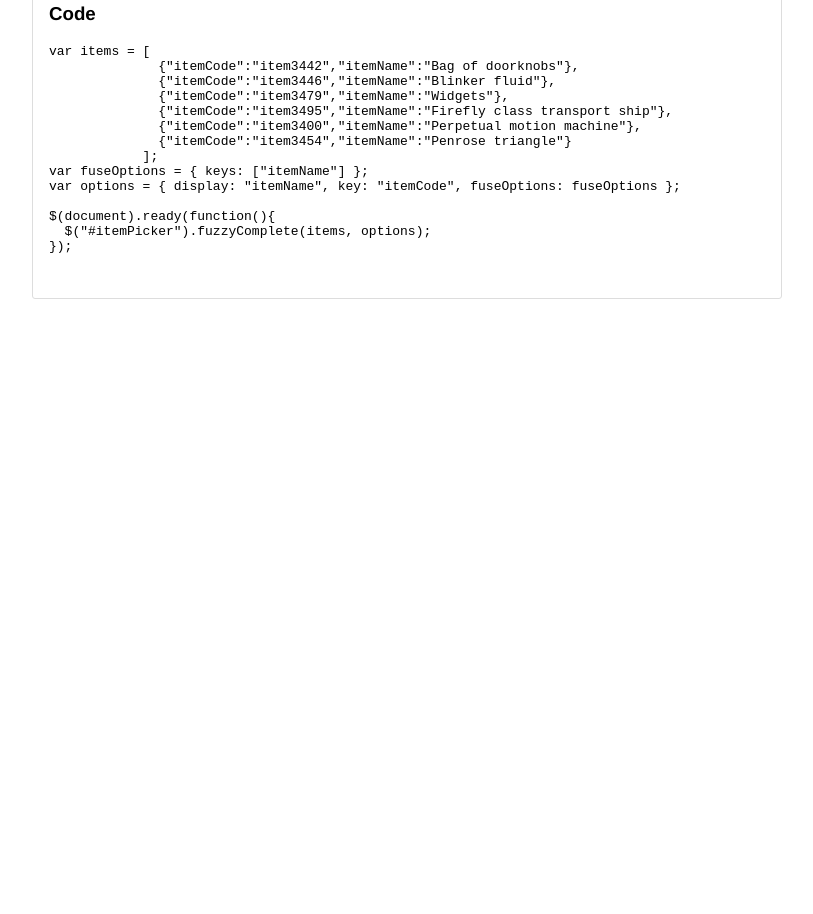
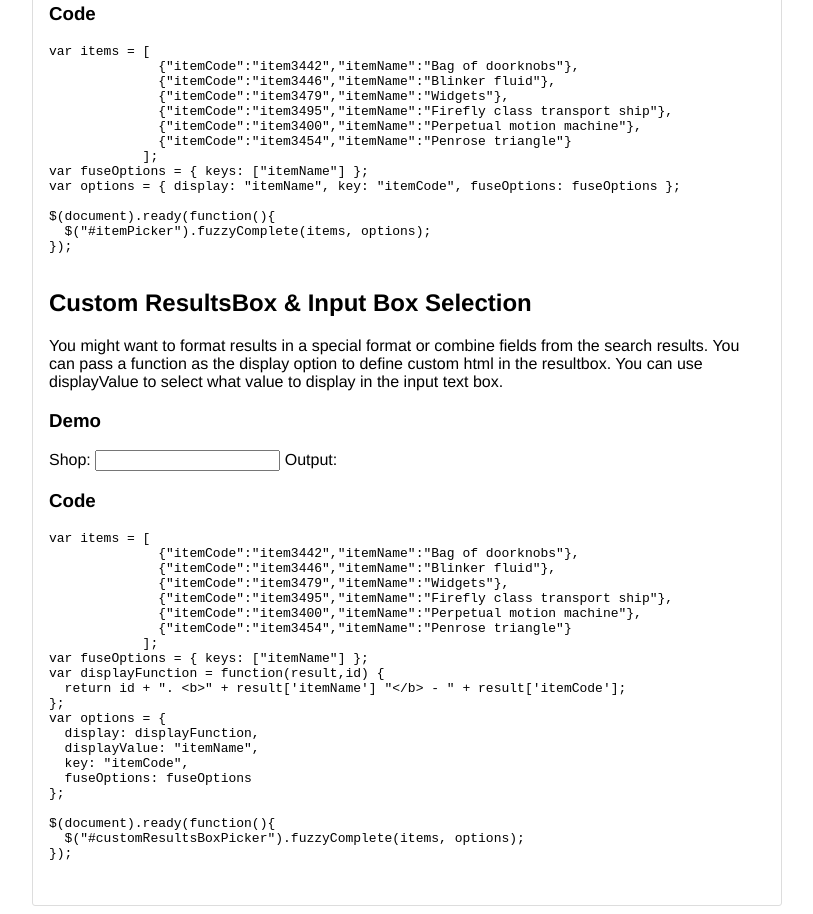
Before and after one commit to aliask/fuzzycomplete, a website: page example/examples.html in a window 1280 px wide. Shown: the part 1343-2257 px from the top of the page, without its empty margins (233-1046 px from the left). Before the commit the page ends 1650 px from the top, so only its background shows below. Drawn offline with nearby package versions, Linux system fonts and the light colour scheme; files that its build step writes are made by us from their sources.

Commit message:
added displayValue option and added to examples and README

```diff
--- a/example/examples.html
+++ b/example/examples.html
@@ -130,6 +130,43 @@ $(document).ready(function(){
 });
     </pre>
 
+    <h2>Custom ResultsBox & Input Box Selection</h2>
+    <p>
+      You might want to format results in a special format or combine fields from the search results. You can pass a function as the display option to define custom html in the resultbox. You can use displayValue to select what value to display in the input text box.
+    </p>
+    <h3>Demo</h3>
+
+    <p>
+      Shop: <input type="text" id="customResultsBoxPicker" name="item">
+      <label for="companyValue">Output:</label> <span class="output"></span>
+    </p>
+
+    <h3>Code</h3>
+    <pre>
+var items = [
+              {"itemCode":"item3442","itemName":"Bag of doorknobs"},
+              {"itemCode":"item3446","itemName":"Blinker fluid"},
+              {"itemCode":"item3479","itemName":"Widgets"},
+              {"itemCode":"item3495","itemName":"Firefly class transport ship"},
+              {"itemCode":"item3400","itemName":"Perpetual motion machine"},
+              {"itemCode":"item3454","itemName":"Penrose triangle"}
+            ];
+var fuseOptions = { keys: ["itemName"] };
+var displayFunction = function(result,id) {
+  return id + ". &lt;b&gt;" + result['itemName'] "&lt;/b&gt; - " + result['itemCode'];
+};
+var options = {
+  display: displayFunction,
+  displayValue: "itemName",
+  key: "itemCode",
+  fuseOptions: fuseOptions
+};
+
+$(document).ready(function(){
+  $("#customResultsBoxPicker").fuzzyComplete(items, options);
+});
+    </pre>
+
     <script>
       var companies = [
                     {"companyName":"Aperture Science"},
@@ -162,10 +199,13 @@ $(document).ready(function(){
       var fuseOptions3 = { keys: ["itemName"] };
       var options3 = { display: "itemName", key: "itemCode", fuseOptions: fuseOptions3 };
 
+      var options4 = { display: function(result,id) { return id + ". <b>" + result['itemName'] + "</b> - " + result['itemCode']; }, displayValue: "itemName",key: "itemCode", fuseOptions: fuseOptions3 };
+
       $(document).ready(function(){
         $("#companyPicker").fuzzyComplete(companies);
         $("#airportPicker").fuzzyComplete(airports, options2);
         $("#itemPicker").fuzzyComplete(items, options3);
+        $("#customResultsBoxPicker").fuzzyComplete(items, options4);
 
         $('input').on('keyup blur', function() {
           $(this).parent().find(".output").html($(this).parent().find("select").val());
@@ -173,6 +213,5 @@ $(document).ready(function(){
       });
     </script>
   </div>
-
 </body>
 </html>
--- a/src/js/fuzzycomplete.js
+++ b/src/js/fuzzycomplete.js
@@ -46,7 +46,7 @@
 
       function selectCurrent() {
         selectBox.val(resultsBox.children('.selected').first().data('id'));
-        searchBox.val(resultsBox.children('.selected').first().text());
+        searchBox.val(resultsBox.children('.selected').first().data('displayValue'));
       }
 
       searchBox.keydown(function(e) {
@@ -123,10 +123,17 @@
                                selectCurrent();
                                resultsBox.hide();
                              });
-          if (typeof options.displayFunction === 'function') {
-            resultsRow = resultsRow.html( options.displayFunction(result, i) );
+          if (typeof options.display === 'function') {
+            resultsRow.html( options.display(result, i) );
           } else {
-            resultsRow = resultsRow.text(result[options.display]);
+            resultsRow.text(result[options.display]);
+          }
+          if (typeof options.displayValue === 'function') {
+            resultsRow.data('displayValue', options.displayValue(result, i));
+          } else if (typeof options.displayValue === 'string') {
+            resultsRow.data('displayValue', result[options.displayValue]);
+          } else {
+            resultsRow.data('displayValue', resultsRow.text());
           }
           resultsBox.append(resultsRow);
         });
```
Also changed, not shown: README.md, dist/js/fuzzycomplete.min.js.
